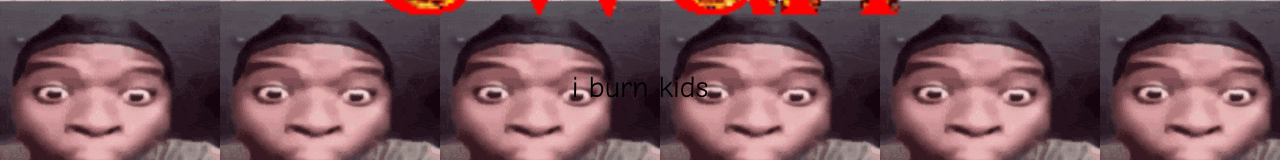
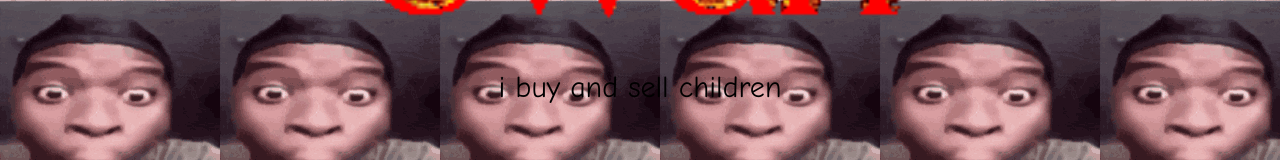
Before and after one commit to ewanhuge/ewanhuge.github.io, a plain HTML site: page index.html in a window 1280 px wide. Shown: the part 201-361 px from the top of the page. Drawn offline with Linux system fonts and the light colour scheme.

Commit message:
Update index.html

```diff
--- a/index.html
+++ b/index.html
@@ -14,4 +14,4 @@ body  {
 </style>
 
 
-<p> i burn kids </p>
+<p> i buy and sell children </p>
```
